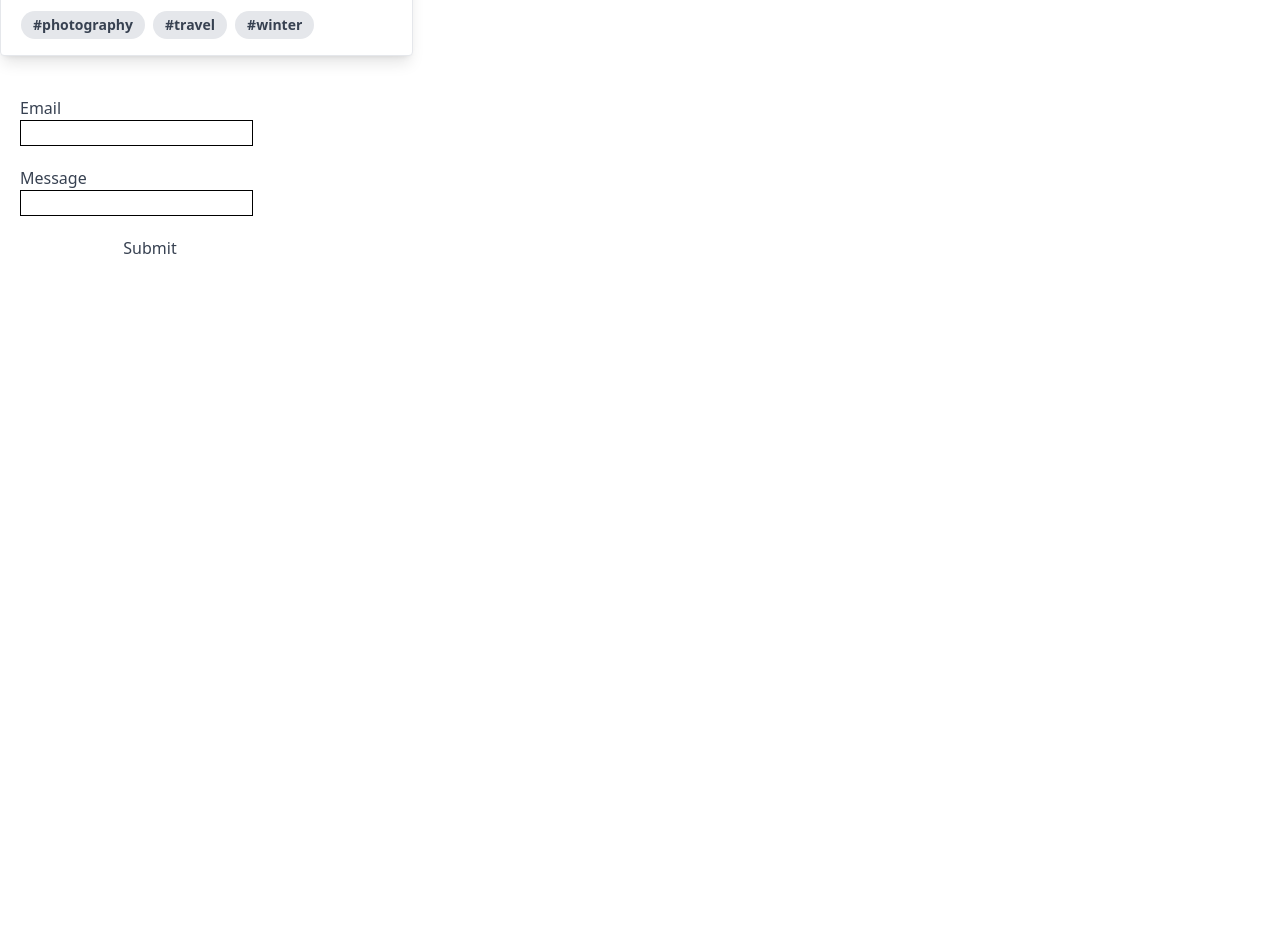
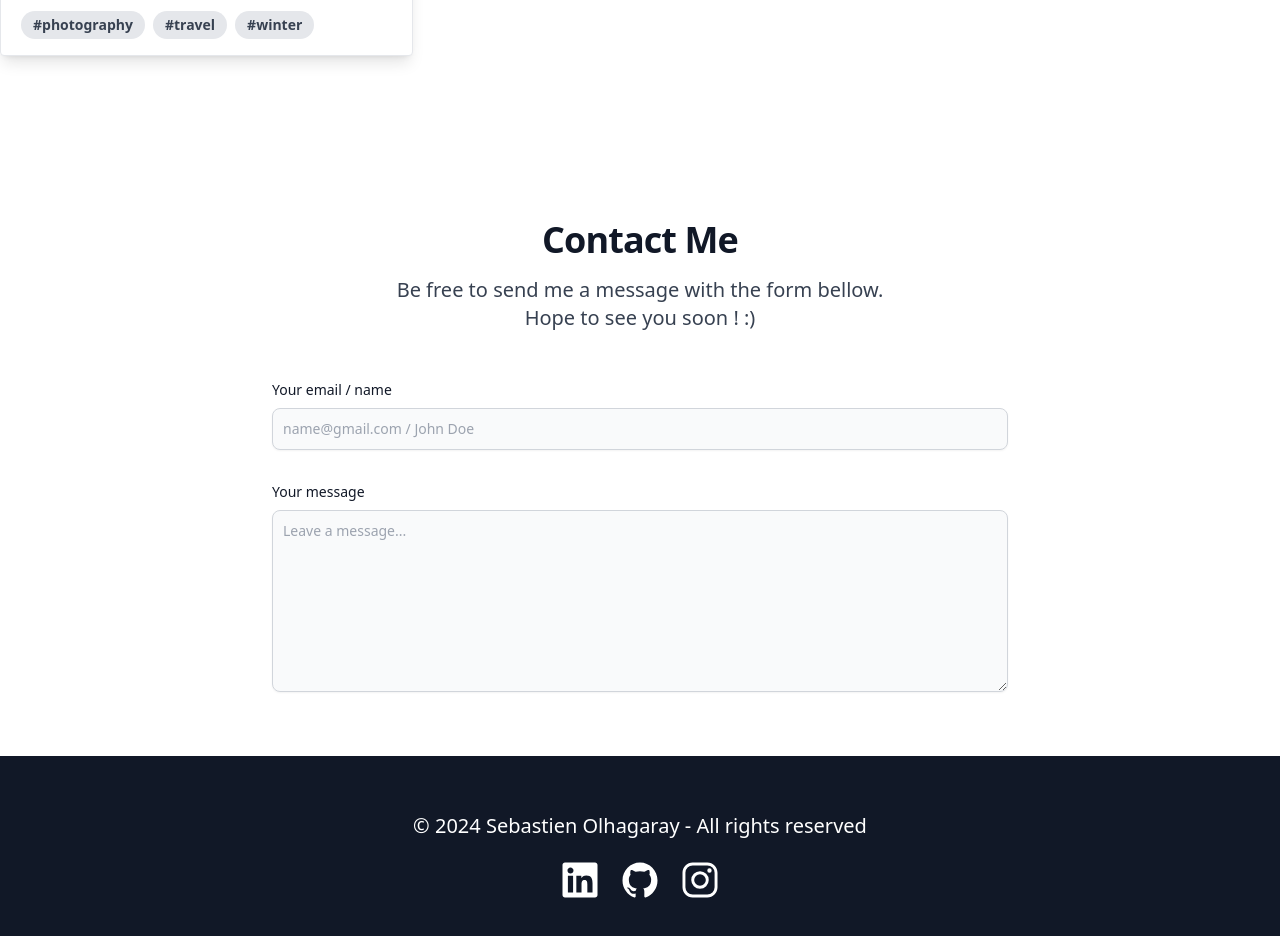
Before and after one commit to Kaoshix/portfolio-nextjs, a Next.js app: page / in a window 1280 px wide. Shown: the part 2460-3396 px from the top of the page. Before the commit the page ends 2740 px from the top, so only its background shows below. Built offline with nearby package versions, Linux system fonts and the light colour scheme.

Commit message:
add tailwind component for form contact and create footer (#6)

```diff
--- /dev/null
+++ b/app/components/contact-container.jsx
@@ -0,0 +1,96 @@
+'use client';
+import { useState } from "react"
+
+export const ContactContainer = () => {
+
+    const [email, setEmail] = useState('')
+    const [message, setMessage] = useState('')
+    const [submitted, setSubmitted] = useState(false)
+    const [isButtonSubmitClicked, setIsButtonSubmitClicked] = useState(false)
+
+    const handleSubmit = async (e) => {
+        e.preventDefault()
+        console.log('Sending')
+        const data = {
+            email,
+            message
+        }
+
+        fetch('/api/contact', {
+            method: 'POST',
+            headers: {
+                'Accept': 'application/json, text/plain, */*',
+                'Content-Type': 'application/json'
+            },
+            body: JSON.stringify(data)
+        }).then((res) => {
+            if (res.status === 200) {
+                setSubmitted(true)
+                setIsButtonSubmitClicked(false)
+            }
+        })
+    }
+    return (
+        <div className="py-8 lg:py-16 px-4 mx-auto max-w-screen-md relative">
+            <h2 className="mb-4 text-4xl tracking-tight font-extrabold text-center text-gray-900">Contact Me</h2>
+            <p className="mb-8 lg:mb-12 font-normal text-center text-gray-700 sm:text-xl">Be free to send me a message with the form bellow. <br />
+                Hope to see you soon ! :)</p>
+            <form action="#" className="space-y-8">
+                <div>
+                    <label htmlFor="email" className="block mb-2 text-sm font-medium text-gray-900">Your email / name</label>
+                    <input
+                        type="email"
+                        id="email"
+                        className="shadow-sm bg-gray-50 border border-gray-300 text-gray-900 text-sm rounded-lg focus:ring-primary-500 focus:border-primary-500 block w-full p-2.5 focus:ring-primary-500"
+                        placeholder="name@gmail.com / John Doe"
+                        required
+                        onChange={(e) => setEmail(e.target.value)}
+                    />
+                </div>
+
+                <div className="sm:col-span-2">
+                    <label htmlFor="message" className="block mb-2 text-sm font-medium text-gray-900">Your message</label>
+                    <textarea
+                        id="message"
+                        rows="8"
+                        className="block p-2.5 w-full text-sm text-gray-900 bg-gray-50 rounded-lg shadow-sm border border-gray-300 focus:ring-primary-500 focus:border-primary-500"
+                        placeholder="Leave a message..."
+                        onChange={(e) => setMessage(e.target.value)}
+                    >
+                    </textarea>
+                </div>
+                {/* <button
+                    type="submit"
+                    className="w-[136px] py-3 px-5 text-sm font-medium text-center text-white rounded-lg bg-primary-700 sm:w-fit hover:bg-primary-800 dark:bg-blue-600 dark:hover:bg-blue-700 dark:focus:ring-blue-800"
+                    onClick={(e) => {
+                        handleSubmit(e);
+                        setIsButtonSubmitClicked(true);
+                    }}
+                >
+                    {isButtonSubmitClicked ? (
+                        <>
+                            <svg aria-hidden="true" className="w-3 h-3 px-12 py-2.5 text-white animate-spin fill-white" viewBox="0 0 100 101" fill="none" xmlns="http://www.w3.org/2000/svg"><path d="M100 50.5908C100 78.2051 77.6142 100.591 50 100.591C22.3858 100.591 0 78.2051 0 50.5908C0 22.9766 22.3858 0.59082 50 0.59082C77.6142 0.59082 100 22.9766 100 50.5908ZM9.08144 50.5908C9.08144 73.1895 27.4013 91.5094 50 91.5094C72.5987 91.5094 90.9186 73.1895 90.9186 50.5908C90.9186 27.9921 72.5987 9.67226 50 9.67226C27.4013 9.67226 9.08144 27.9921 9.08144 50.5908Z" fill="currentColor" /><path d="M93.9676 39.0409C96.393 38.4038 97.8624 35.9116 97.0079 33.5539C95.2932 28.8227 92.871 24.3692 89.8167 20.348C85.8452 15.1192 80.8826 10.7238 75.2124 7.41289C69.5422 4.10194 63.2754 1.94025 56.7698 1.05124C51.7666 0.367541 46.6976 0.446843 41.7345 1.27873C39.2613 1.69328 37.813 4.19778 38.4501 6.62326C39.0873 9.04874 41.5694 10.4717 44.0505 10.1071C47.8511 9.54855 51.7191 9.52689 55.5402 10.0491C60.8642 10.7766 65.9928 12.5457 70.6331 15.2552C75.2735 17.9648 79.3347 21.5619 82.5849 25.841C84.9175 28.9121 86.7997 32.2913 88.1811 35.8758C89.083 38.2158 91.5421 39.6781 93.9676 39.0409Z" fill="currentFill" /></svg>
+                        </>
+                    ) : 'Send Message'}
+                </button> */}
+
+
+                <button
+                    type="submit"
+                    disabled={isButtonSubmitClicked}
+                    className={`w-[136px] py-3 ${isButtonSubmitClicked ? 'px-[35px]' : 'px-5'} text-sm font-medium text-center text-white rounded-lg bg-primary-700 sm:w-fit hover:bg-primary-800 dark:bg-blue-600 dark:hover:bg-blue-700 dark:focus:ring-blue-800`}
+                    onClick={(e) => {
+                        handleSubmit(e);
+                        setIsButtonSubmitClicked(true);
+                    }}
+                >
+                    {isButtonSubmitClicked ? 'Sending...' : 'Send Message'}
+                </button>
+            </form>
+
+            <div className="absolute bottom-[-15px] md:bottom-3 text-green-500">
+                {submitted && <p>Message sent successfully</p>}
+            </div>
+        </div>
+    )
+}
--- a/app/layout.tsx
+++ b/app/layout.tsx
@@ -1,6 +1,10 @@
 import type { Metadata } from "next";
 import { Inter as FontSans } from "next/font/google";
 import "./globals.css";
+import { FaLinkedin } from "react-icons/fa6";
+import { IoLogoGithub } from "react-icons/io";
+import { IoLogoInstagram } from "react-icons/io5";
+import Link from "next/link";
 
 const fontSans = FontSans({
   subsets: ["latin"],
@@ -20,8 +24,27 @@ export default function RootLayout({
 }>) {
   return (
     <html lang="en" className="scroll-smooth">
-      <body className={`text-gray-700 bg-white ${fontSans.variable}`}>
+      <body className={`text-gray-700 bg-white relative ${fontSans.variable}`}>
         {children}
+
+        <footer className="absolute bottom-0 bg-[#111827] w-full h-[200px] text-white">
+          <div className="max-w-screen-2xl m-auto flex flex-col gap-5 justify-center items-center h-full">
+            <p className="text-xl">© 2024 Sebastien Olhagaray - All rights reserved</p>
+            <div className="flex gap-5">
+              <Link href="https://www.linkedin.com/in/sebastien-olhagaray" target='_blank'>
+                <FaLinkedin size={40} />
+              </Link>
+
+              <Link href="https://github.com/Kaoshix" target='_blank'>
+                <IoLogoGithub size={40} />
+              </Link>
+
+              <Link href="https://www.instagram.com/kaoshi_x" target='_blank'>
+                <IoLogoInstagram size={40} />
+              </Link>
+            </div>
+          </div>
+        </footer>
       </body>
     </html>
   );
--- a/app/page.tsx
+++ b/app/page.tsx
@@ -3,6 +3,7 @@ import { Header } from "./components/header";
 import { ProjectsContainer } from "./components/projects-container";
 import { ArrowHomeButton } from "./components/ui/arrow-home-button";
 import { Form } from "./components/form";
+import { ContactContainer } from "./components/contact-container";
 
 export default function Home() {
   return (
@@ -19,16 +20,21 @@ export default function Home() {
         </div>
       </div>
 
-      <div className="min-h-screen" id="projects">
+      <div className="min-h-screen mb-20" id="projects">
         <ProjectsContainer />
       </div>
 
-      <div>
-        <Form />
+      <div className="min-h-screen relative" id="contact">
+        <ContactContainer />
+
+        {/* <div className="flex justify-center gap-5">
+          <p>social icon</p>
+          <p>social icon</p>
+          <p>social icon</p>
+        </div> */}
       </div>
     </main>
 
 
-
   );
 }
```
